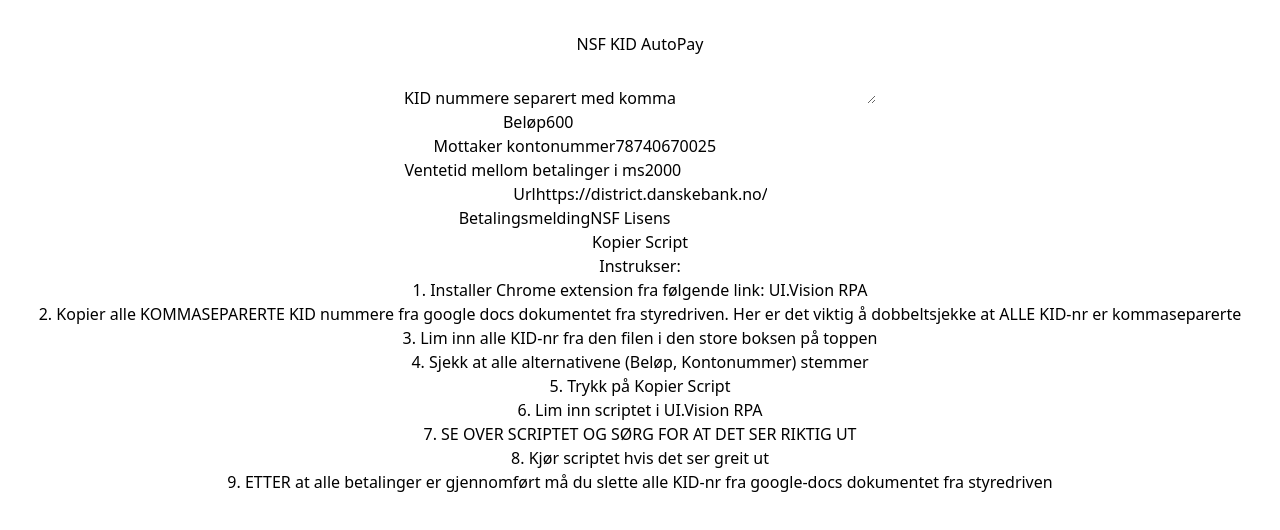
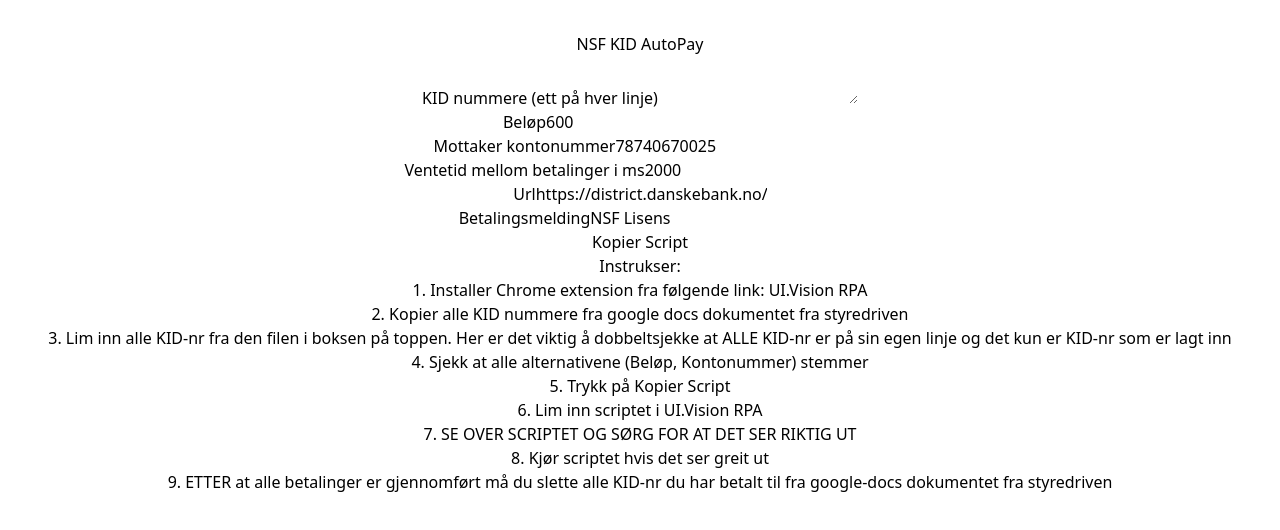
Before and after one commit to Mikkelof/NSF-KID-Autopay, a React (Vite) app: page / in a window 1280 px wide. Shown: the top 530 px of the page. Built offline with nearby package versions, Linux system fonts and the light colour scheme.

Commit message:
Updated instructions

```diff
--- a/src/pages/Home.jsx
+++ b/src/pages/Home.jsx
@@ -63,7 +63,7 @@ const HomePage = () => {
       <div className="flex flex-col items-center">
         <h1 className="text-2xl font-bold mb-4">NSF KID AutoPay</h1>
         <div className="mb-4">
-          <label htmlFor="kid-input" className="block font-semibold mb-1">KID nummere separert med komma</label>
+          <label htmlFor="kid-input" className="block font-semibold mb-1">KID nummere (ett på hver linje)</label>
           <textarea
             id="kid-input"
             type="text"
@@ -97,14 +97,14 @@ const HomePage = () => {
         <h2 className='text-xl font-bold mb-4'>Instrukser: </h2>
         <ul>
             <li>1. Installer Chrome extension fra følgende link: <a href="https://chrome.google.com/webstore/detail/uivision-rpa/gcbalfbdmfieckjlnblleoemohcganoc?hl=en">UI.Vision RPA</a></li>
-            <li>2. Kopier alle KOMMASEPARERTE KID nummere fra google docs dokumentet fra styredriven. Her er det viktig å dobbeltsjekke at ALLE KID-nr er kommaseparerte</li>
-            <li>3. Lim inn alle KID-nr fra den filen i den store boksen på toppen</li>
+            <li>2. Kopier alle KID nummere fra google docs dokumentet fra styredriven</li>
+            <li>3. Lim inn alle KID-nr fra den filen i boksen på toppen. Her er det viktig å dobbeltsjekke at ALLE KID-nr er på sin egen linje og det kun er KID-nr som er lagt inn</li>
             <li>4. Sjekk at alle alternativene (Beløp, Kontonummer) stemmer</li>
             <li>5. Trykk på Kopier Script</li>
             <li>6. Lim inn scriptet i UI.Vision RPA</li>
             <li>7. SE OVER SCRIPTET OG SØRG FOR AT DET SER RIKTIG UT</li>
             <li>8. Kjør scriptet hvis det ser greit ut</li>
-            <li>9. ETTER at alle betalinger er gjennomført må du slette alle KID-nr fra google-docs dokumentet fra styredriven</li>
+            <li>9. ETTER at alle betalinger er gjennomført må du slette alle KID-nr du har betalt til fra google-docs dokumentet fra styredriven</li>
         </ul>
       </div>
     );
```
